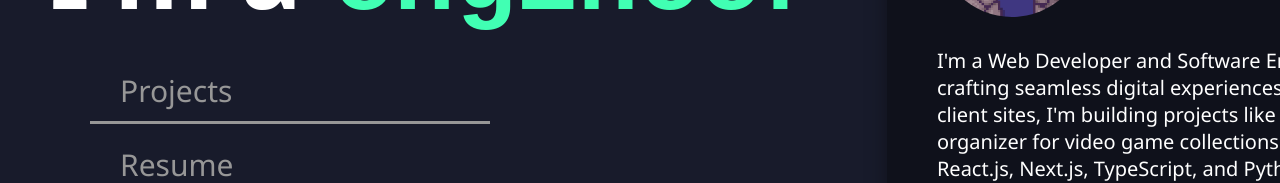
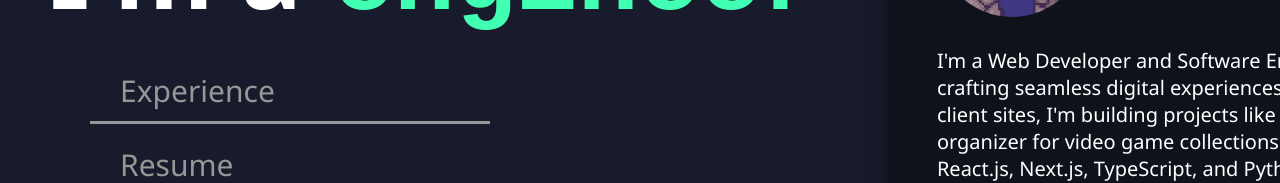
Before and after one commit to snaramirez872/seanramirez, a Next.js app: page / in a window 1280 px wide. Shown: the part 233-416 px from the top of the page. Built offline with nearby package versions, Linux system fonts and the light colour scheme.

Commit message:
clarified experience

```diff
--- a/src/app/components/static/HomeMenu.tsx
+++ b/src/app/components/static/HomeMenu.tsx
@@ -6,7 +6,7 @@ export default function HomeMenu() {
     let githubLink = "https://www.github.com/snaramirez872";
     return (
         <nav className="HomeMenu">
-            <HomeButtons linkText="Projects" url="/projects" />
+            <HomeButtons linkText="Experience" url="/projects" />
             <Link
                 className="home-link"
                 rel="noreferrer"
--- a/src/app/components/static/MobileMenu.tsx
+++ b/src/app/components/static/MobileMenu.tsx
@@ -13,7 +13,7 @@ export default function MobileMenu() {
     let emailLink = "mailto:sean.ramirez.dev@gmail.com";
     return (
         <section className="mobile-menu-container">
-            <MobileButtons linkText="Projects" url="/projects" image_url={projects} />
+            <MobileButtons linkText="Experience" url="/projects" image_url={projects} />
             <MobileButtons linkText="Resume" url={resumeLink} image_url={resume} />
             <MobileButtons linkText="Email" url={emailLink} image_url={email} />
             <MobileButtons linkText="LinkedIn" url={linkedInLink} image_url={linkedin} />
--- a/src/app/projects/page.tsx
+++ b/src/app/projects/page.tsx
@@ -9,7 +9,7 @@ export default function ProjectsPage() {
         <section className="projectspage">
             <section className="projectspage-main-content">
                 <BackButtonHeader url="/" />
-                <h1>Projects</h1>
+                <h1>Experience</h1>
                 <section className="projects-cards-container">
                     <section className="professional-projects">
                         <h2 className="first-subheader">Professional Experience</h2>
```
